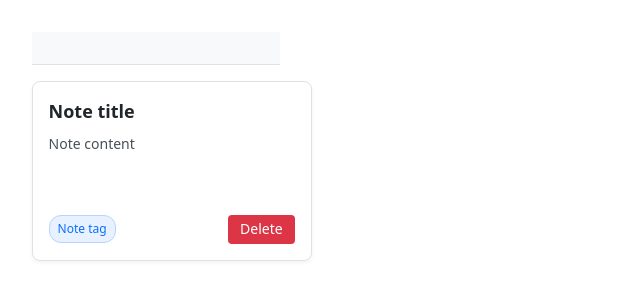
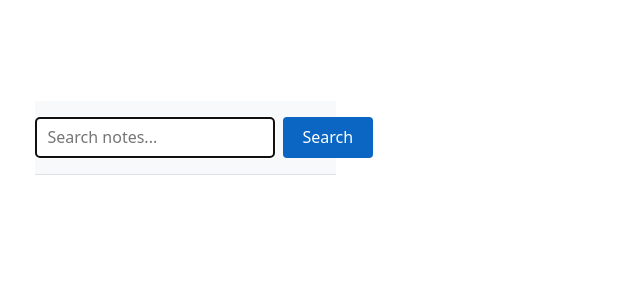
Before and after one commit to imyroslav/05-notehub, a React (Vite) app: page / in a window 1280 px wide. Shown: the part 246-546 px from the top of the page, without its empty margins (0-640 px from the left). Built offline with nearby package versions, Linux system fonts and the light colour scheme.

Commit message:
note-list-created

```diff
--- a/src/components/App/App.tsx
+++ b/src/components/App/App.tsx
@@ -6,6 +6,7 @@ import SearchBox from "../SearchBox/SearchBox";
 // import Pagination from "../Pagination/Pagination";
 import NoteList from "../NoteList/NoteList";
 import NoteModal from "../NoteModal/NoteModal"
+import { fetchNotes } from "../srvices/noteService";
 import { type Note } from "../types/note"
 import type { GetNotes } from "../srvices/noteService";
 import css from "./App.module.css";
@@ -63,8 +64,7 @@ export default function App() {
             <Toaster />
 		    {/* Кнопка створення нотатки */}
             </header>
-            <NoteList />
-            {data?.notes && data.notes.length > 0 && <NoteList onSelect={openModal} movies={data.notes} />}
+            {data?.notes && data.notes.length > 0 && <NoteList onSelect={openModal} notes={data.notes} />}
             {selectedNote !== null && (<NoteModal onClose={closeModal} note={selectedNote} />)}
         </div>
     )
--- a/src/components/NoteList/NoteList.tsx
+++ b/src/components/NoteList/NoteList.tsx
@@ -1,20 +1,28 @@
-
-
+import { type Note } from "../types/note"
 import css from "./NoteList.module.css";
 
+interface NoteListProps {
+    onSelect: (note: Note) => void;
+    notes: Note[];
+}
 
-export default function NoteList() {
+export default function NoteList({ onSelect, notes }: NoteListProps ) {
     return (
         <ul className={css.list}>
             {/* Набір елементів списку нотатків */}
-            <li className={css.listItem}>
+            {notes.map((note) => (
+                <li key={note.id}
+                    className={css.listItem}
+                    onClick={() => onSelect(note)}
+                    role="button"
+                >
                     <h2 className={css.title}>Note title</h2>
                     <p className={css.content}>Note content</p>
                     <div className={css.footer}>
                         <span className={css.tag}>Note tag</span>
                         <button className={css.button}>Delete</button>
                     </div>
-            </li>
-        </ul>
-    )
+                </li>))}
+        </ul>)
+
 }
--- a/src/components/NoteModal/NoteModal.tsx
+++ b/src/components/NoteModal/NoteModal.tsx
@@ -50,7 +50,7 @@ export default function NoteModal({ note, onClose }: NoteModalProps) {
                 </button>
                 <div className={css.content}>
                     <h2>{note.title}</h2>
-                    <p>{note.conetent}</p>
+                    <p>{note.content}</p>
                     <p>{note.tag}</p>
                 </div>
             </div>
--- a/src/components/SearchBox/SearchBox.tsx
+++ b/src/components/SearchBox/SearchBox.tsx
@@ -1,4 +1,4 @@
-import styles from "./SearchBox.module.css";
+import css from "./SearchBox.module.css";
 import toast from "react-hot-toast";
 
 interface SearchBoxProps {
@@ -13,19 +13,21 @@ export default function SearchBox({ onSubmit }: SearchBoxProps) {
         const query = formData.get("query") as string;
         onSubmit(query);
     }
-    return;
-
-    <form className={styles.form} action={handleSubmit}>
+    return (
+        <form className={css.form} action={handleSubmit}>
         <input
-            className={styles.input}
+            className={css.input}
             type="text"
-            name="terssera"
+            name="query"
             autoComplete="off"
             placeholder="Search notes..."
             autoFocus
         />
-        <button className={styles.button} type="submit">
-             Search
+        <button className={css.button} type="submit">
+            Search
         </button>
     </form>
+    )
+
+
 }
```
Also changed, not shown: src/components/Pagination/Pagination.tsx (+17 -17 lines). Lines whose indentation alone changed are shown as unchanged.
